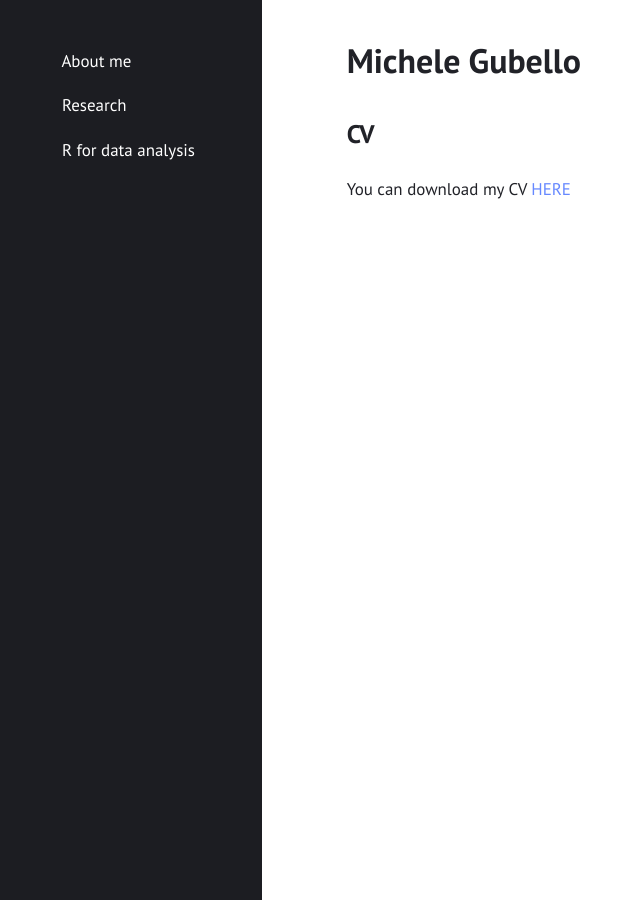
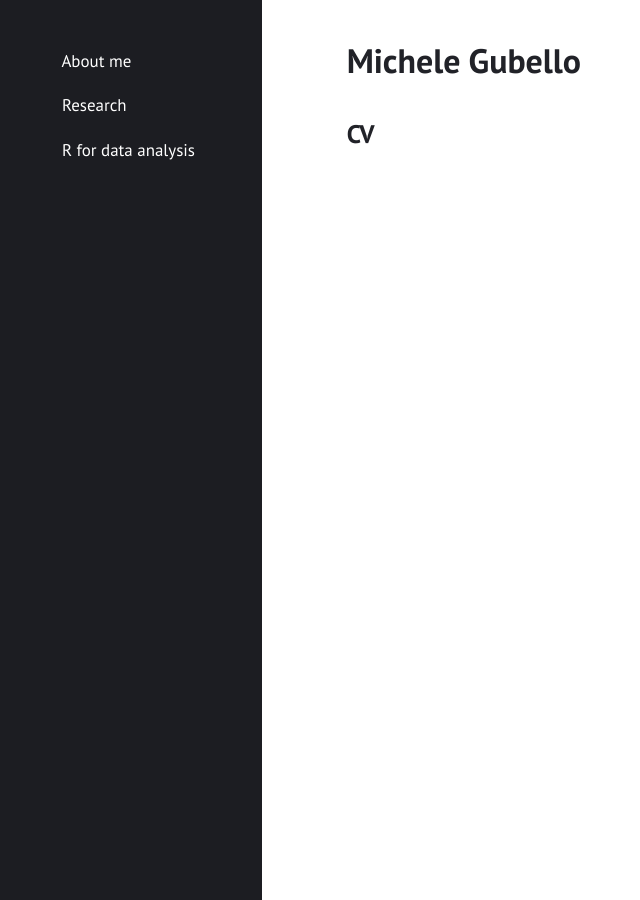
Before and after one commit to gubellom/gubellom.github.io, a Jekyll site: the page built from cv.md, in a window 1280 px wide. Shown: the whole page, without its empty margins (18-658 px from the left). Built offline with Jekyll 4.4.1, drawn with Linux system fonts in a browser that asks for light colours.

Commit message:
Update cv.md
Signed-off-by: Michele Gubello <62111923+gubellom@users.noreply.github.com>

```diff
--- a/cv.md
+++ b/cv.md
@@ -4,5 +4,3 @@ layout: page
 title: "Michele Gubello"
 ---
 # CV
-
-You can download my CV [HERE](https://github.com/gubellom/gubellom.github.io/blob/master/cv.pdf)
```
